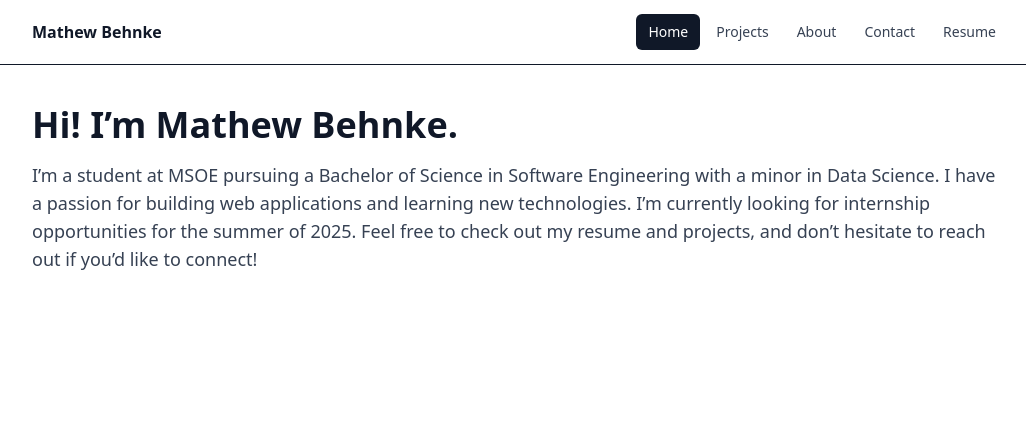
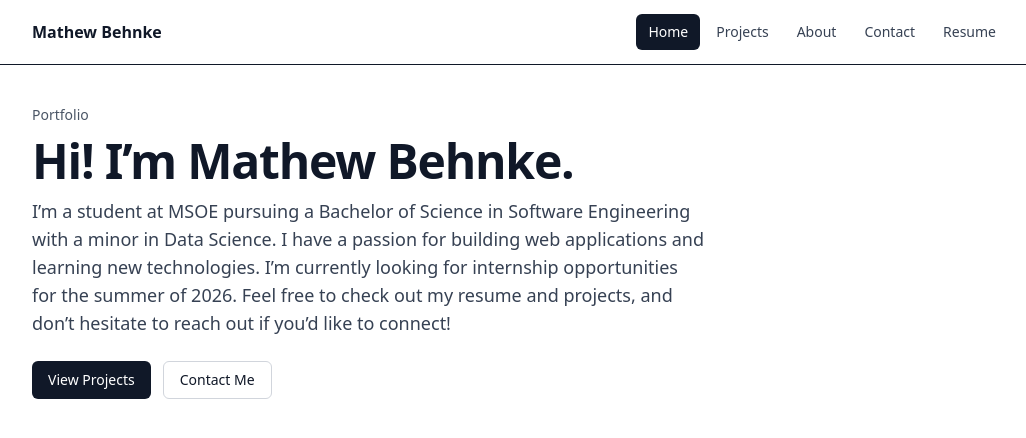
Before and after one commit to behnkem747/Mathew-Behnke-Portfolio, a React (Vite) app: page / in a window 1280 px wide. Shown: the top 438 px of the page, without its empty margins (120-1146 px from the left). Built offline with nearby package versions, Linux system fonts and the light colour scheme.

Commit message:
Refactor Home and Projects pages; add ButtonLink component for navigation

```diff
--- /dev/null
+++ b/src/components/ButtonLink.tsx
@@ -0,0 +1,26 @@
+import { Link } from "react-router-dom";
+
+type ButtonLinkProps = {
+  to: string;
+  children: React.ReactNode;
+  variant?: "primary" | "secondary";
+};
+
+export default function ButtonLink({
+  to,
+  children,
+  variant = "primary",
+}: ButtonLinkProps) {
+  const base =
+    "inline-flex items-center justify-center rounded-md px-4 py-2 text-sm font-medium transition";
+  const styles =
+    variant === "primary"
+      ? "bg-gray-900 text-white hover:bg-gray-800"
+      : "border border-gray-300 text-gray-900 hover:bg-gray-100";
+
+  return (
+    <Link to={to} className={`${base} ${styles}`}>
+      {children}
+    </Link>
+  );
+}
--- a/src/pages/Home.tsx
+++ b/src/pages/Home.tsx
@@ -1,12 +1,33 @@
+import ButtonLink from "../components/ButtonLink";
+
 export default function Home() {
   return (
-    <section className="space-y-4">
-      <h1 className="text-4xl font-bold">
-        Hi! I’m Mathew Behnke.
-      </h1>
-      <p className="text-lg text-gray-700">
-        I’m a student at MSOE pursuing a Bachelor of Science in Software Engineering with a minor in Data Science. I have a passion for building web applications and learning new technologies. I’m currently looking for internship opportunities for the summer of 2025. Feel free to check out my resume and projects, and don’t hesitate to reach out if you’d like to connect!
-      </p>
+    <section className="space-y-6">
+      <div className="space-y-3">
+        <p className="text-sm font-medium text-gray-600">Portfolio</p>
+
+        <h1 className="text-4xl font-bold tracking-tight sm:text-5xl">
+          Hi! I’m Mathew Behnke.
+        </h1>
+
+        <p className="max-w-2xl text-lg text-gray-700">
+          I’m a student at MSOE pursuing a Bachelor of Science in Software Engineering
+          with a minor in Data Science. I have a passion for building web applications
+          and learning new technologies. I’m currently looking for internship opportunities
+          for the summer of 2026. Feel free to check out my resume and projects, and don’t
+          hesitate to reach out if you’d like to connect!
+        </p>
+      </div>
+
+      <div className="flex flex-wrap gap-3">
+        <ButtonLink to="/projects" variant="primary">
+          View Projects
+        </ButtonLink>
+
+        <ButtonLink to="/contact" variant="secondary">
+          Contact Me
+        </ButtonLink>
+      </div>
     </section>
   );
 }
--- a/src/pages/Projects.tsx
+++ b/src/pages/Projects.tsx
@@ -1,3 +1,30 @@
+const projects = [
+  {
+    title: "Project 1",
+  },
+  {
+    title: "Project 2",
+  },
+  {
+    title: "Project 3",
+  },
+  {
+    title: "Project 4",
+  },
+];
+
 export default function Projects() {
-  return <h1 className="text-3xl font-bold">Projects</h1>;
+  return (
+    <section className="space-y-6">
+      <h1 className="text-3xl font-bold">Projects</h1>
+
+      <div className="grid gap-4 sm:grid-cols-2">
+        {projects.map((p) => (
+          <div key={p.title} className="rounded-lg border p-4">
+            <h2 className="font-semibold">{p.title}</h2>
+          </div>
+        ))}
+      </div>
+    </section>
+  );
 }
```
